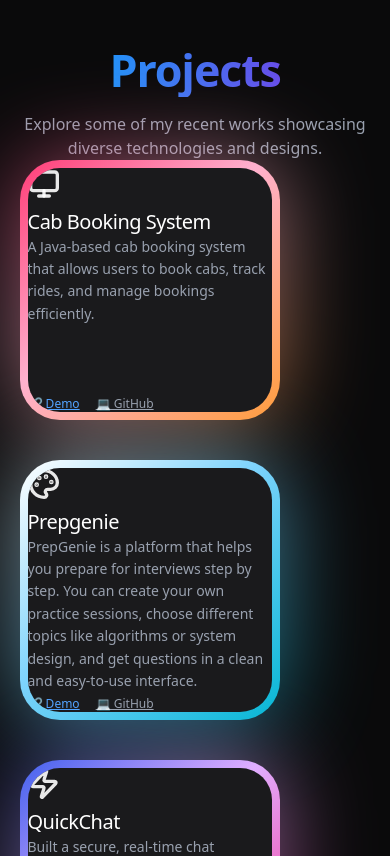
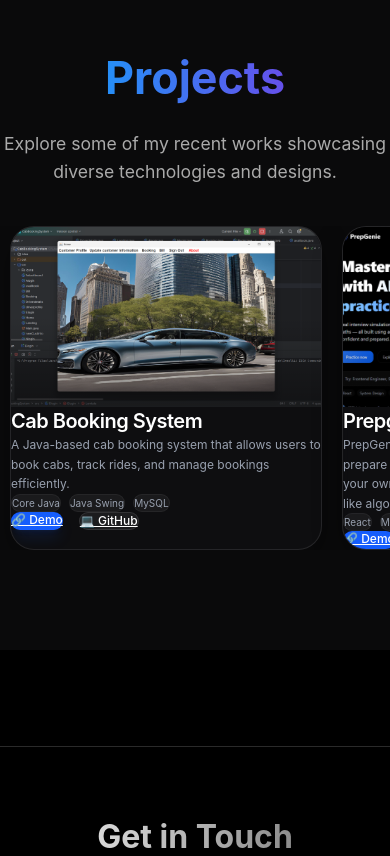
Before and after one commit to SarthakDudhe/Portfolio-Sarthak, a React (Vite) app in the folder my-app/: page / in a window 390 px wide. Shown: the part 5100-5956 px from the top of the page. Built offline with nearby package versions, Linux system fonts and the light colour scheme.

Commit message:
feat: add responsive projects section with horizontal scroll carousel

```diff
--- a/my-app/src/components/Project.css
+++ b/my-app/src/components/Project.css
@@ -1,10 +1,15 @@
 .projects-section {
   background: #0A0A0B;
   color: #fff;
-  padding: 100px 5%;
+  padding: 100px 0;
   width: 100%;
   position: relative;
   overflow: hidden;
+}
+
+.projects-header {
+  text-align: center;
+  margin-bottom: 40px;
 }
 
 .projects-header h1 {
@@ -15,3 +20,47 @@
   -webkit-text-fill-color: transparent;
   margin-bottom: 15px;
 }
+
+.projects-subtitle {
+  font-size: 1.1rem;
+  color: #aaa;
+  max-width: 600px;
+  margin: 0 auto;
+}
+
+.projects-scroll-container {
+  scrollbar-width: none; /* Firefox */
+  -ms-overflow-style: none; /* IE/Edge */
+}
+
+.projects-scroll-container::-webkit-scrollbar {
+  display: none; /* Chrome/Safari */
+}
+
+/* Row card styling */
+.project-row-card {
+  transition: border-color 0.3s ease, box-shadow 0.3s ease, transform 0.3s ease;
+  box-shadow: 0 10px 30px rgba(0, 0, 0, 0.3);
+}
+
+.project-row-card:hover {
+  border-color: rgba(59, 130, 246, 0.4);
+  box-shadow: 0 15px 40px rgba(59, 130, 246, 0.08);
+}
+
+@media (min-width: 768px) {
+  .project-row-card {
+    height: 430px;
+  }
+}
+
+@media (max-width: 767px) {
+  .project-row-card {
+    height: auto;
+  }
+  .projects-scroll-container {
+    gap: 20px;
+    padding-left: 10px;
+    padding-right: 10px;
+  }
+}
--- a/my-app/src/components/Project.jsx
+++ b/my-app/src/components/Project.jsx
@@ -1,6 +1,8 @@
-import React from "react";
-import { motion } from "framer-motion";
-import { Monitor, Palette, Zap } from "lucide-react";
+import React, { useRef } from "react";
+import { ChevronLeft, ChevronRight } from "lucide-react";
+import cbs from "../assets/CBSJAVA.png";
+import prepgenie from "../assets/Prepgenie.png";
+import chat from "../assets/Quickchat.png";
 import "./Project.css";
 
 const projects = [
@@ -9,9 +11,8 @@ const projects = [
     title: "Cab Booking System",
     description:
       "A Java-based cab booking system that allows users to book cabs, track rides, and manage bookings efficiently.",
-    icon: <Monitor size={32} strokeWidth={2.5} />,
-    gradient: "linear-gradient(137deg, #FF3D77 0%, #FFB1CE 45%, #FF9D3C 100%)",
-    delay: 0.1,
+    image: cbs,
+    tags: ["Core Java", "Java Swing", "MySQL"],
     liveLink: "https://github.com/SarthakDudhe/CabBookingSystem",
     githubLink: "https://github.com/SarthakDudhe/CabBookingSystem",
   },
@@ -19,114 +20,130 @@ const projects = [
     id: 2,
     title: "Prepgenie",
     description:
-      "PrepGenie is a platform that helps you prepare for interviews step by step. You can create your own practice sessions, choose different topics like algorithms or system design, and get questions in a clean and easy-to-use interface.",
-    icon: <Palette size={32} strokeWidth={2.5} />,
-    gradient: "linear-gradient(137deg, #FFFFFF 0%, #7DD3FC 45%, #06B6D4 100%)",
-    delay: 0.2,
+      "PrepGenie is a user-friendly platform that helps you prepare for interviews step by step. You can create your own practice sessions, choose different topics like algorithms or system design, and get questions in a clean and easy-to-use interface.",
+    image: prepgenie,
+    tags: ["React", "MongoDB", "Tailwindcss", "Express", "Node", "GeminiApi"],
     liveLink: "https://prep-genie-k3cd.vercel.app/",
     githubLink: "https://github.com/SarthakDudhe/PrepGenie",
   },
   {
     id: 3,
-    title: "QuickChat",
+    title: "QuickChat - Chat Application",
     description:
-      "Built a secure, real-time chat platform using Socket.IO with authentication and instant messaging. Developed RESTful APIs with Node.js/Express.js and integrated MongoDB for message storage.",
-    icon: <Zap size={32} strokeWidth={2.5} />,
-    gradient: "linear-gradient(137deg, #4361EE 0%, #E0AEFF 45%, #F72585 100%)",
-    delay: 0.3,
+      "Built a secure, real-time chat platform using Socket.IO with authentication and instant messaging. Developed RESTful APIs with Node.js/Express.js and integrated MongoDB for persistent message storage.",
+    image: chat,
+    tags: ["React", "MongoDB", "Tailwindcss", "Express", "Node"],
     liveLink: "https://chat-application-eight-wine.vercel.app/login",
     githubLink: "https://github.com/SarthakDudhe/ChatApplication",
   },
 ];
 
-const FeatureCard = ({ title, description, icon, gradient, delay, liveLink, githubLink }) => {
+const Project = () => {
+  const scrollRef = useRef(null);
+
+  const scroll = (direction) => {
+    const { current } = scrollRef;
+    if (current) {
+      const scrollAmount = current.clientWidth * 0.75;
+      current.scrollBy({
+        left: direction === "left" ? -scrollAmount : scrollAmount,
+        behavior: "smooth",
+      });
+    }
+  };
+
   return (
-    <motion.div
-      className="relative flex flex-col justify-start items-start w-full max-w-[260px] md:max-w-[300px] group mx-auto"
-      initial={{ opacity: 0, y: 30 }}
-      whileInView={{ opacity: 1, y: 0 }}
-      viewport={{ once: true, amount: 0.2 }}
-      transition={{ duration: 0.8, ease: "easeOut", delay }}
-    >
-      {/* Glow Background */}
-      <div
-        className="absolute inset-0 w-full h-[260px] md:h-[300px] opacity-60 rounded-[40px] pointer-events-none"
-        style={{
-          background: gradient,
-          filter: "blur(45px)",
-        }}
-      />
-      {/* Foreground Card with Gradient Border */}
-      <div
-        className="relative self-stretch h-[260px] md:h-[300px] rounded-[40px] z-10 overflow-hidden border-[8px] border-transparent"
-        style={{
-          background: `linear-gradient(#1A1A1C, #1A1A1C) padding-box, ${gradient} border-box`,
-        }}
-      >
-        <div className="w-full h-full p-7 flex flex-col justify-between">
-          <div className="flex flex-col items-start text-left">
-            <div className="text-white/90 mb-4">{icon}</div>
-            <h3 className="text-white font-medium text-xl mb-3 tracking-tight">
-              {title}
-            </h3>
-            <p className="text-gray-400 text-[14px] leading-[1.6] font-normal selection:bg-white/20">
-              {description}
+    <section className="projects-section" id="projects">
+      <div className="projects-header">
+        <h1>Projects</h1>
+        <p className="projects-subtitle">
+          Explore some of my recent works showcasing diverse technologies and designs.
         </p>
       </div>
 
-          {/* Project Links */}
-          <div className="flex gap-4 mt-2 z-20">
+      <div className="carousel-wrapper relative w-full max-w-[1200px] flex items-center mx-auto px-4 md:px-10">
+        {/* Left Arrow Button */}
+        <button
+          onClick={() => scroll("left")}
+          className="absolute left-2 md:left-4 z-20 p-3 rounded-full bg-white/5 border border-white/10 text-white/70 hover:text-white hover:bg-white/10 transition-all cursor-pointer backdrop-blur-md hidden sm:block"
+          aria-label="Scroll Left"
+        >
+          <ChevronLeft size={24} />
+        </button>
+
+        {/* Scrollable Container */}
+        <div
+          ref={scrollRef}
+          className="projects-scroll-container flex overflow-x-auto gap-8 py-6 w-full snap-x snap-mandatory scroll-smooth no-scrollbar"
+        >
+          {projects.map((project) => (
+            <div
+              key={project.id}
+              className="project-row-card snap-center flex-shrink-0 w-[80vw] md:w-[70vw] min-w-[280px] max-w-[850px] rounded-[24px] md:rounded-[32px] overflow-hidden border border-white/10 bg-[#121214]/65 backdrop-blur-md flex flex-col md:flex-row group"
+            >
+              {/* Left Side: Image */}
+              <div className="project-card-image-wrapper w-full md:w-1/2 h-[180px] xs:h-[220px] md:h-full overflow-hidden relative">
+                <img
+                  src={project.image}
+                  alt={project.title}
+                  className="w-full h-full object-cover group-hover:scale-[1.03] transition-transform duration-500"
+                />
+                <div className="absolute inset-0 bg-gradient-to-t md:bg-gradient-to-r from-black/40 via-transparent to-transparent pointer-events-none" />
+              </div>
+
+              {/* Right Side: Content */}
+              <div className="project-card-content w-full md:w-1/2 p-6 md:p-8 flex flex-col justify-between text-left">
+                <div>
+                  <h3 className="text-white font-semibold text-xl md:text-2xl mb-3 md:mb-4 tracking-tight group-hover:text-blue-400 transition-colors">
+                    {project.title}
+                  </h3>
+                  <p className="text-gray-400 text-xs md:text-sm leading-relaxed mb-4 md:mb-5 line-clamp-4 md:line-clamp-none font-normal">
+                    {project.description}
+                  </p>
+                  <div className="flex flex-wrap gap-2 mb-4 md:mb-6">
+                    {project.tags.map((tag, idx) => (
+                      <span
+                        key={idx}
+                        className="px-3 py-1 rounded-full bg-white/5 border border-white/5 text-gray-400 text-[10px] md:text-xs font-normal"
+                      >
+                        {tag}
+                      </span>
+                    ))}
+                  </div>
+                </div>
+
+                {/* Buttons at bottom */}
+                <div className="flex gap-4">
                   <a
-              href={liveLink}
+                    href={project.liveLink}
                     target="_blank"
                     rel="noopener noreferrer"
-              className="text-xs text-blue-400 hover:text-blue-300 font-medium transition-colors cursor-pointer"
+                    className="px-5 py-2.5 bg-blue-600 hover:bg-blue-500 text-white rounded-xl text-xs md:text-sm font-medium transition-all shadow-lg shadow-blue-600/15 cursor-pointer"
                   >
                     🔗 Demo
                   </a>
                   <a
-              href={githubLink}
+                    href={project.githubLink}
                     target="_blank"
                     rel="noopener noreferrer"
-              className="text-xs text-gray-400 hover:text-white font-medium transition-colors cursor-pointer"
+                    className="px-5 py-2.5 bg-[#1C1C1E] border border-white/10 hover:bg-[#2C2C2E] text-white rounded-xl text-xs md:text-sm font-medium transition-all cursor-pointer"
                   >
                     💻 GitHub
                   </a>
                 </div>
               </div>
             </div>
-    </motion.div>
-  );
-};
-
-const Project = () => {
-  return (
-    <section
-      className="projects-section min-h-screen bg-[#0A0A0B] flex flex-col items-center justify-center p-6 md:p-12 font-sans relative overflow-hidden"
-      id="projects"
-    >
-      <div className="projects-header mb-12 text-center z-10">
-        <h1 className="text-white font-medium text-3xl md:text-4xl mb-4 tracking-tight">
-          Projects
-        </h1>
-        <p className="text-gray-400 text-base max-w-lg mx-auto">
-          Explore some of my recent works showcasing diverse technologies and designs.
-        </p>
+          ))}
         </div>
 
-      <div className="grid grid-cols-1 md:grid-cols-3 gap-10 md:gap-3 lg:gap-3 w-full max-w-[936px] z-10">
-        {projects.map((project) => (
-          <FeatureCard
-            key={project.id}
-            title={project.title}
-            description={project.description}
-            icon={project.icon}
-            gradient={project.gradient}
-            delay={project.delay}
-            liveLink={project.liveLink}
-            githubLink={project.githubLink}
-          />
-        ))}
+        {/* Right Arrow Button */}
+        <button
+          onClick={() => scroll("right")}
+          className="absolute right-2 md:right-4 z-20 p-3 rounded-full bg-white/5 border border-white/10 text-white/70 hover:text-white hover:bg-white/10 transition-all cursor-pointer backdrop-blur-md hidden sm:block"
+          aria-label="Scroll Right"
+        >
+          <ChevronRight size={24} />
+        </button>
       </div>
     </section>
   );
```
Lines whose indentation alone changed are shown as unchanged.
